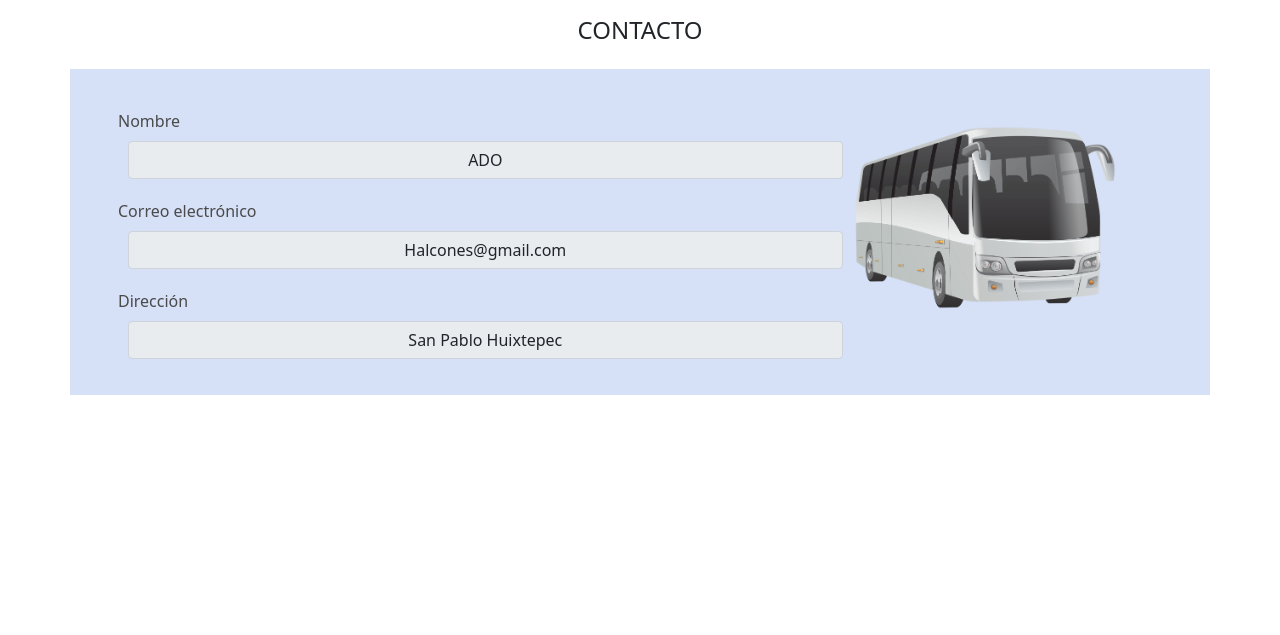
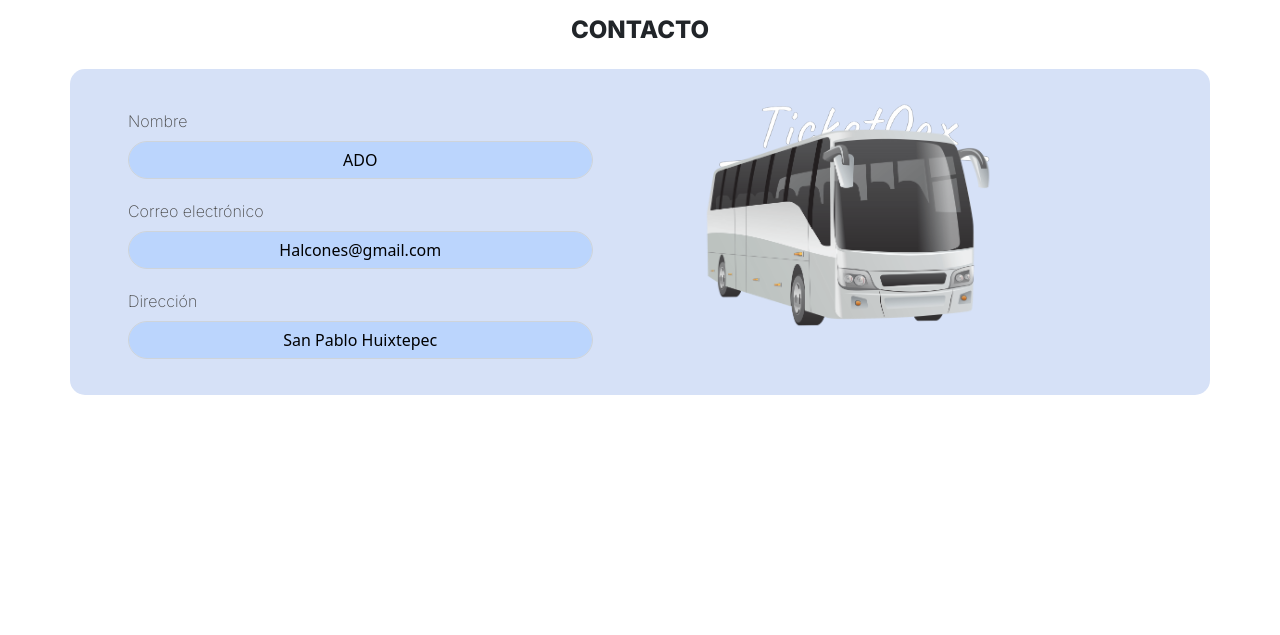
Before and after one commit to Eliud2103/integradora, a PHP site: page /contact.php in a window 1280 px wide. Shown: the part 89-724 px from the top of the page. Run offline with PHP 8.4, Linux system fonts and the light colour scheme; some libraries are stand-ins or nearby versions.

Commit message:
css completo

```diff
--- a/components/head_meta.php
+++ b/components/head_meta.php
@@ -1,6 +1,10 @@
 <meta charset="UTF-8">
 <meta name="viewport" content="width=device-width, initial-scale=1.0">
 <title>TicketOax</title>
+<link href="https://fonts.googleapis.com/css2?family=Inter:wght@200&display=swap" rel="stylesheet">
+
+<link href="https://fonts.googleapis.com/css2?family=Inter:wght@800&display=swap" rel="stylesheet">
+
 <link href="https://cdn.jsdelivr.net/npm/bootstrap@5.1.3/dist/css/bootstrap.min.css" rel="stylesheet">
 
 <link rel="stylesheet" href="https://code.jquery.com/ui/1.12.1/themes/base/jquery-ui.css">
--- a/confirmacion.php
+++ b/confirmacion.php
@@ -38,6 +38,8 @@
 
             $fecha_reservacion = date('Y-m-d H:i:s');
 
+
+
             $stmt = $conection->prepare("INSERT INTO reservacion (asiento_reservado, estado_reserva, id_usuario, id_horario) VALUES (?, 'ocupado', ?, ?)");
             if (!$stmt) {
                 echo json_encode(['success' => false, 'error' => 'Error preparing query']);
--- a/contact.php
+++ b/contact.php
@@ -1,19 +1,29 @@
 <!DOCTYPE html>
 <html lang="en">
 <head>
-    <?php include 'components/head_meta.php'; ?>
+
+    <?php
+    session_start();
+     include 'components/head_meta.php';
+     ?>
     <style>
+         h4 {
+            font-family: 'Inter', sans-serif;
+            font-weight: 800;
+        }
 
         .bg-form{
             background-color: #d6e1f7;
+            border-radius: 15px;
         }
 
         label {
             display: block;
             margin-bottom: 8px;
             color: #4a4a4a;
-            margin-left: 20px;
-        }
+            margin-left: 30px;
+            font-family: 'Inter', sans-serif;
+        font-weight: 200; /* 200 corresponde a Extra Light */        }
 
         input {
            /* width: calc(100% - 20px);*/
@@ -24,14 +34,37 @@
             border-radius: 10px;
             background-color: #6DA0ED;
         }
+
         .imagen{
-            margin-top: 40px;
             width: 290px;
-            margin-left: 15px;
+            margin-left:650px;
+            position: relative;
+            display: flex;
 
         }
+        .logo{
+            position: absolute;
+            align-items: start;
+            margin-top: -290px;
+            margin-left: -40px;
+        }
+        .autobus{
+            position:absolute;
+            margin-top: -252px;
+            margin-left: -45px;
+        }
 
+        .form-control{
+            border-radius: 30px;
+            width: 65%;
+            background-color: #6DA0ED;
 
+        }
+        input.form-control:disabled {
+            background-color: #BBD5FD;
+            color: black; /* Asegura que el texto siga siendo legible */
+            opacity: 1; /* Remueve la opacidad reducida que algunos navegadores aplican */
+        }
     </style>
 
 </head>
@@ -57,7 +90,8 @@
                 </form>
             </div>
             <div class="imagen">
-                <img class="img-fluid" src="assets/images/autobus.png" alt="">
+                <img  class="logo img-fluid " src="assets/images/logoTicket.png" alt="">
+                <img class="autobus img-fluid" src="assets/images/autobus.png" alt="">
             </div>
 
 
--- a/debug.txt
+++ b/debug.txt
@@ -1,9 +1,9 @@
 Array
 (
-    [codigo_apartado] => 29, 17
-    [num_asiento] => 29, 17
+    [codigo_apartado] => 1
+    [num_asiento] => 1
     [estado_reserva] => ocupado
-    [id_usuario] => 12
+    [id_usuario] => 15
     [id_horario] => 22
     [id_trayecto] => 1
     [origen] => San Pablo
```
Also changed, not shown: apartar_boleto.php (+11 -23 lines), auth/cambio_contrasena.php (+10 -2 lines), auth/login.php (+31 -9 lines), auth/registro.php (+11 -3 lines), index.php (+8 -1 lines), noticia.php (+14 -1 lines), reservar_boleto.php (+15 -6 lines), user.php (+8 -2 lines).
